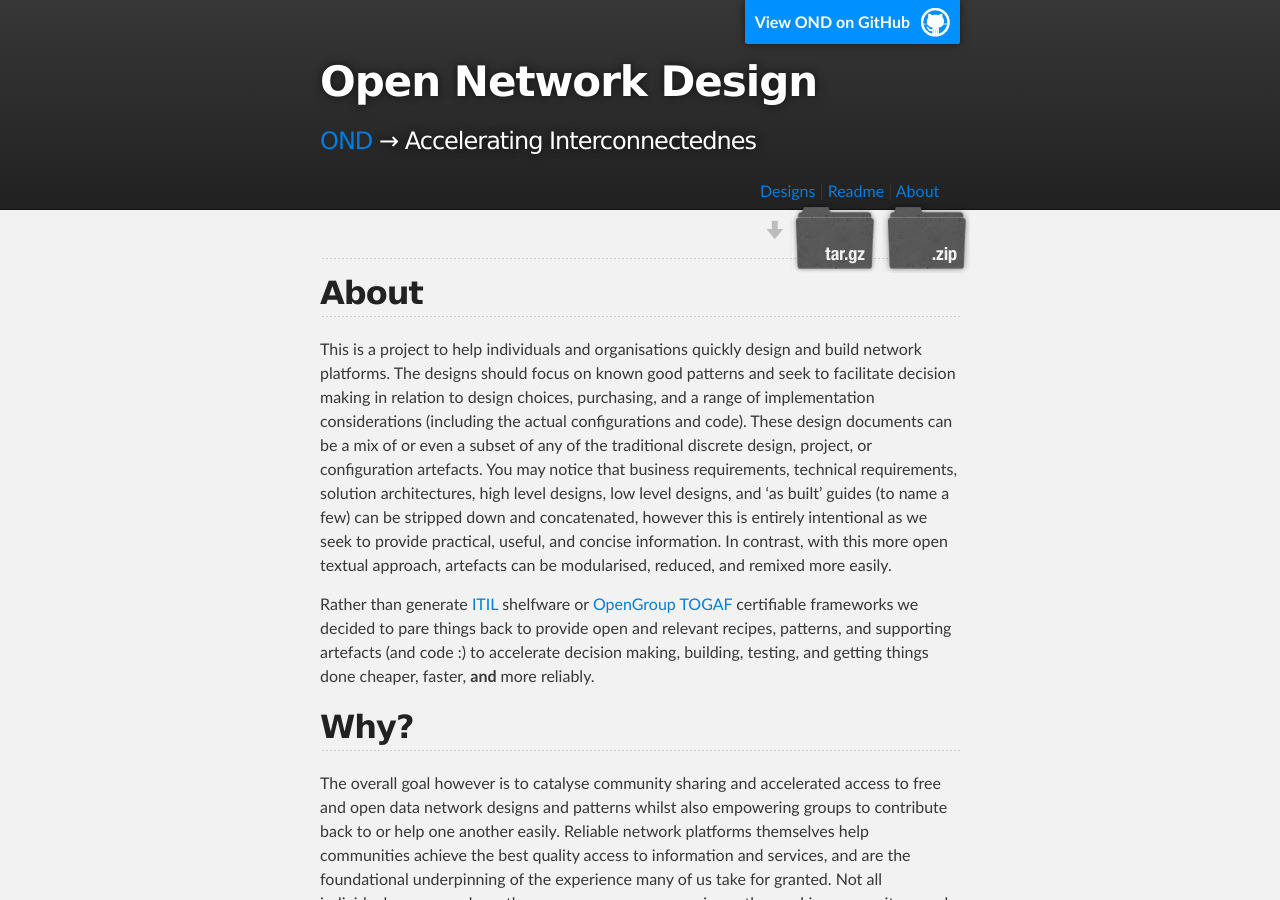
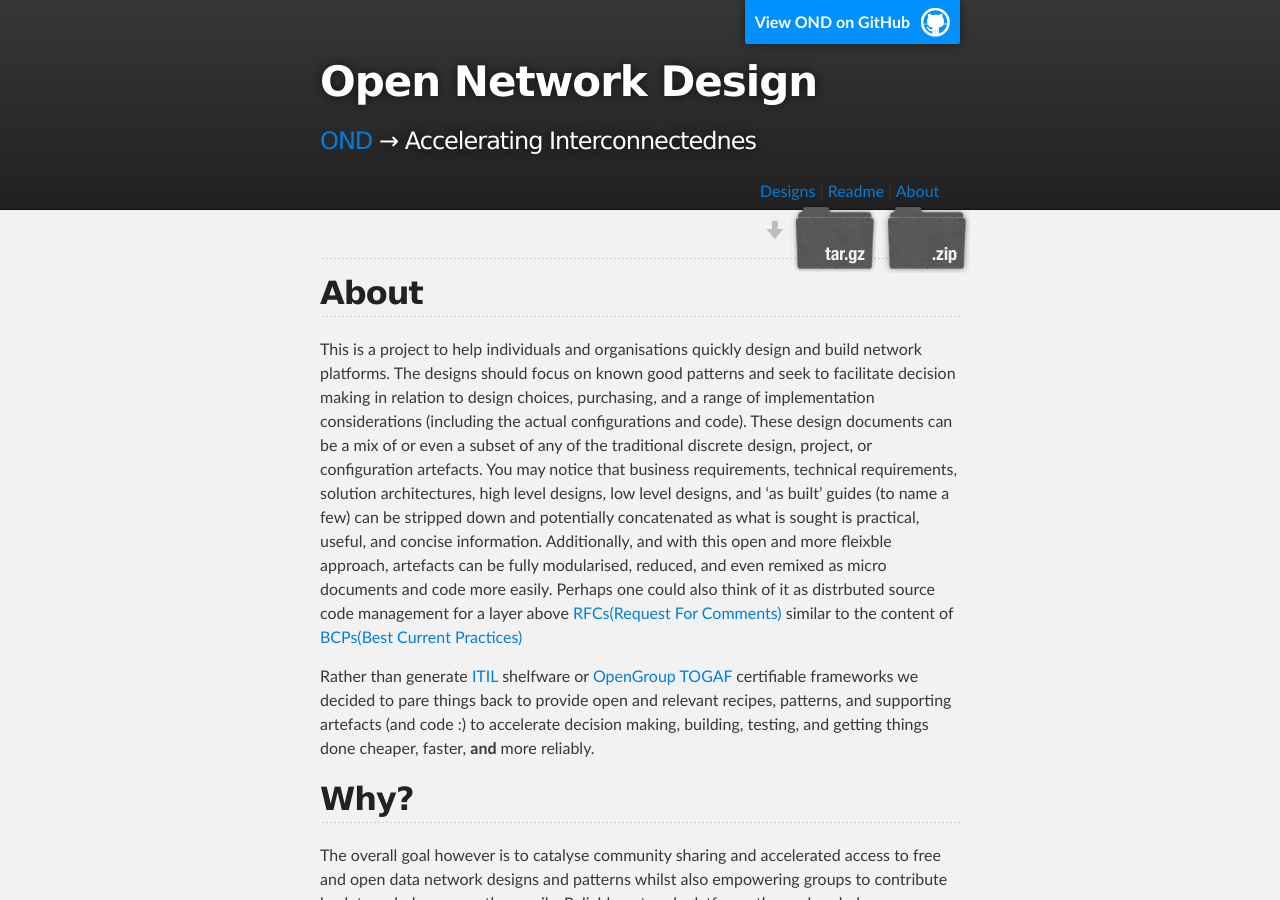
Before and after one commit to podomere/ond, a Jekyll site: the page built from about.md, in a window 1280 px wide and 900 px high. Built offline with Jekyll 4.4.1, drawn with Linux system fonts in a browser that asks for light colours.

Commit message:
Updated for comments on RFCs and BCPs

```diff
--- a/about.md
+++ b/about.md
@@ -11,7 +11,7 @@
 
 ## About
 
-This is a project to help individuals and organisations quickly design and build network platforms. The designs should focus on known good patterns and seek to facilitate decision making in relation to design choices, purchasing, and a range of implementation considerations (including the actual configurations and code). These design documents can be a mix of or even a subset of any of the traditional discrete design, project, or configuration artefacts. You may notice that business requirements, technical requirements, solution architectures, high level designs, low level designs, and 'as built' guides (to name a few) can be stripped down and concatenated, however this is entirely intentional as we seek to provide practical, useful, and concise information. In contrast, with this more open textual approach, artefacts can be modularised, reduced, and remixed more easily.
+This is a project to help individuals and organisations quickly design and build network platforms. The designs should focus on known good patterns and seek to facilitate decision making in relation to design choices, purchasing, and a range of implementation considerations (including the actual configurations and code). These design documents can be a mix of or even a subset of any of the traditional discrete design, project, or configuration artefacts. You may notice that business requirements, technical requirements, solution architectures, high level designs, low level designs, and 'as built' guides (to name a few) can be stripped down and potentially concatenated as what is sought is practical, useful, and concise information. Additionally, and with this open and more fleixble approach, artefacts can be fully modularised, reduced, and even remixed as micro documents and code more easily. Perhaps one could also think of it as distrbuted source code management for a layer above [RFCs(Request For Comments)](http://www.ietf.org/rfc.html) similar to the content of [BCPs(Best Current Practices)](http://en.wikipedia.org/wiki/Best_current_practice)
 
 Rather than generate [ITIL](http://www.itil-officialsite.com/AboutITIL/WhatisITIL.aspx) shelfware or [OpenGroup TOGAF](http://www.opengroup.org/togaf/) certifiable frameworks we decided to pare things back to provide open and relevant recipes, patterns, and supporting artefacts (and code :) to accelerate decision making, building, testing, and getting things done cheaper, faster, **and** more reliably.
 
```
